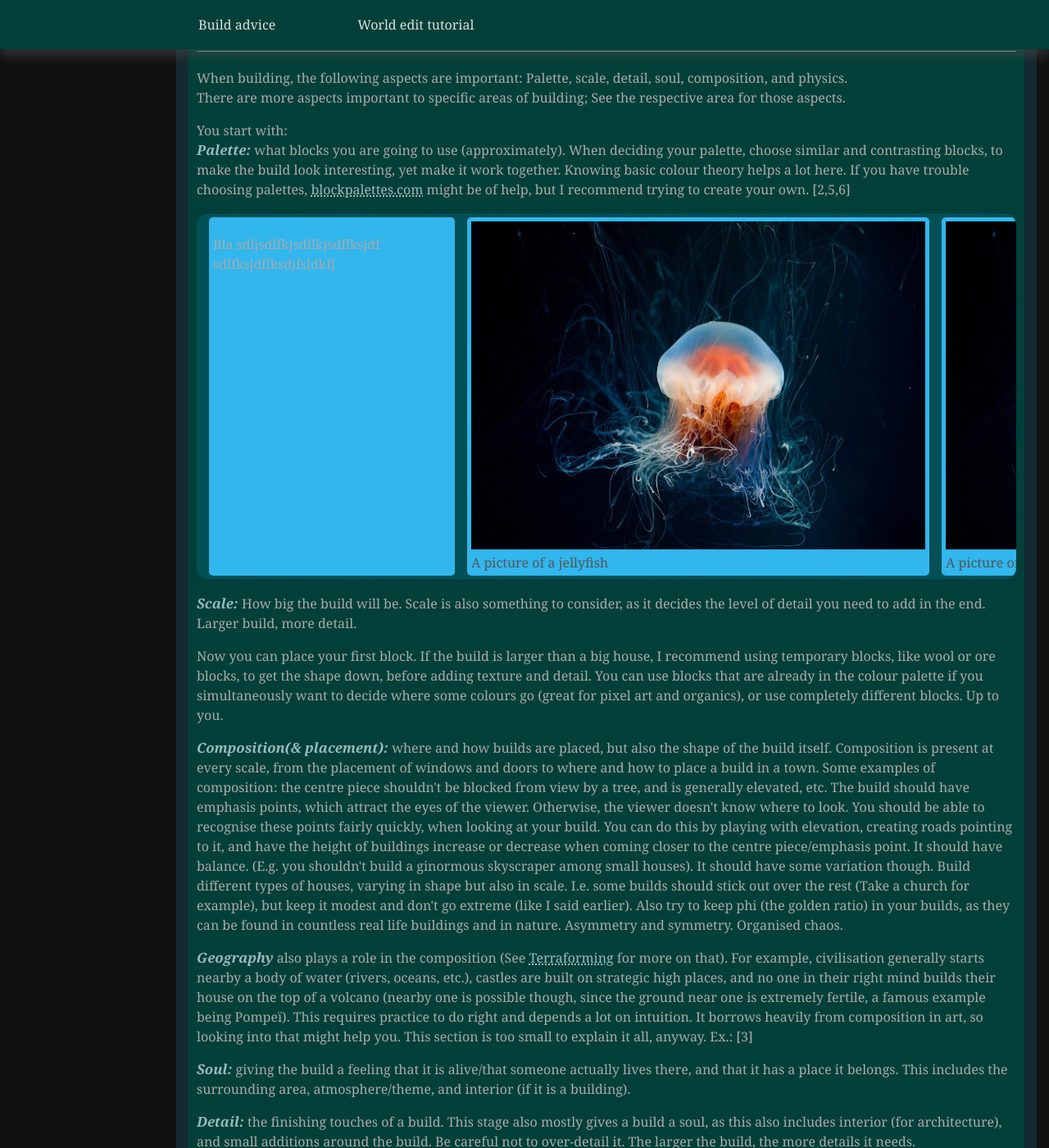
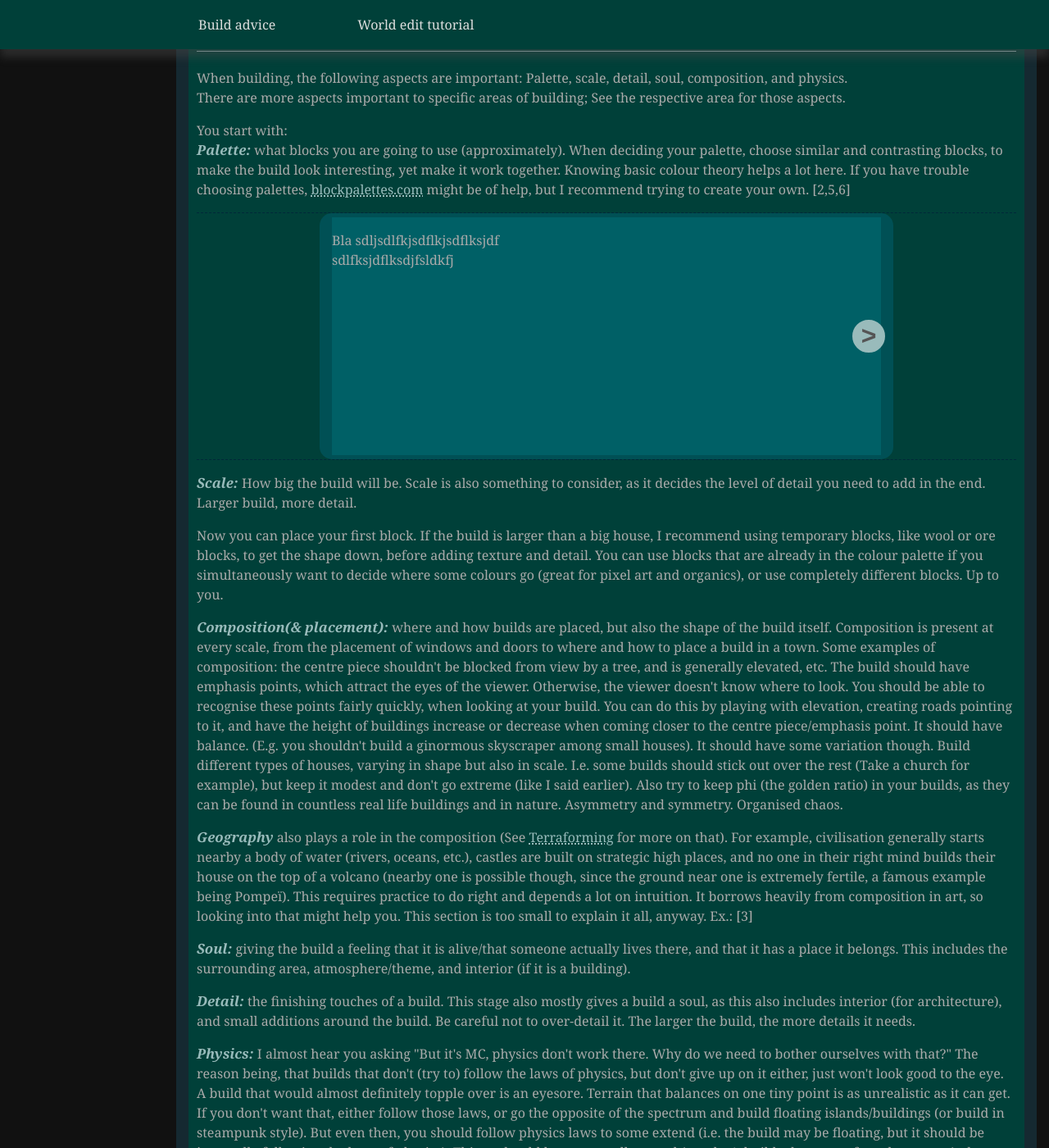
Before and after one commit to CEa-TIde/personal-website, a Jekyll site: the page built from buildadvice.html, in a window 1280 px wide and 1400 px high, scrolled down 921 px. Shown: the whole window at 82% size. Built offline with Jekyll 4.4.1, drawn with Linux system fonts in a browser that asks for light colours.

Commit message:
Implement sliding animation slideshow
- temporary remove css media
- implement sliding when clicking on nav buttons

```diff
--- a/buildadvice.html
+++ b/buildadvice.html
@@ -74,24 +74,41 @@
             to make the build look interesting, yet make it work together. Knowing basic colour theory helps a lot here. If you have trouble choosing palettes,
             <a href="https://www.blockpalettes.com/">blockpalettes.com</a> might be of help, but I recommend trying to create your own. [2,5,6]<br/>
         </p>
+
         <div class="media-section">
-            <div class="media-wrapper">
+            <div class="media-wrapper slideshow">
+                <input type="checkbox" class="slideshow-nav" checked="checked"/>
+                <div class="slide">
                     <div class="media">
                         <p>
                             Bla sdljsdlfkjsdflkjsdflksjdf<br/>
                             sdlfksjdflksdjfsldkfj
                         </p>
                     </div>
+                </div>
+                <input type="checkbox" class="slideshow-nav" checked="checked"/>
+                <div class="slide">
                     <figure class="media">
                         <img class="media-content" src="media/jellyfish-6653502_960_720.jpg" alt="Jellyfish"/>
                         <figcaption>A picture of a jellyfish</figcaption>
                     </figure>
+                </div>
+                <input type="checkbox" class="slideshow-nav" checked="checked"/>
+                <div class="slide">
+                    <figure class="media">
+                        <img class="media-content" src="media/jellyfish-6653502_960_720.jpg" alt="Jellyfish"/>
+                        <figcaption>A picture of a jellyfish</figcaption>
+                    </figure>
+                </div>
+                <div class="slide">
                     <figure class="media">
                         <img class="media-content" src="media/jellyfish-6653502_960_720.jpg" alt="Jellyfish"/>
                         <figcaption>A picture of a jellyfish</figcaption>
                     </figure>
                 </div>
             </div>
+        </div>
+
         <p>
             <span class="p-start">Scale:</span> How big the build will be.
             Scale is also something to consider, as it decides the level of detail you need to add in the end. Larger build, more detail.
--- a/main.css
+++ b/main.css
@@ -616,45 +616,42 @@
     border-bottom: dashed 1px var(--bg-color-darkblue);
 }
 
-.media-section.align-left {
+/* .media-section.align-left {
     justify-content: left;
-}
+} */
 
-.media-section.align-right {
+/* .media-section.align-right {
     justify-content: right;
-}
+} */
 
 .media-wrapper {
-    width: 100%;
+    /* width: 100%;
     display: grid;
     grid-auto-flow: column;
     gap: 15px;
     align-items: center;
-    justify-content: space-between;
+    justify-content: space-between; */
     background: var(--bg-color-lightteal);
     border-radius: 15px;
     padding: 5px 15px;
     overflow-x: auto;
 }
 
-.media-wrapper:has(:only-child) {
-    width: initial;
-}
-
+/* .media-wrapper:has(:only-child),
 .media-wrapper.singular {
     width: initial;
-}
+} */
 
 /* Figure type */
-figure.media {
+/* figure.media {
     background: var(--bg-color-lightblue);
     padding: 5px;
     border-radius: 5px;
     display: inline-block;
-}
+} */
 
 /* Text type */
-div.media {
+/* div.media {
     background: var(--bg-color-lightblue);
     padding: 5px;
     border-radius: 5px;
@@ -662,21 +659,21 @@
     overflow-y: auto;
     height: 100%;
     min-width: 300px;
-}
+} */
 
-figure.media .media-content {
+/* figure.media .media-content {
     display: inline-block;
     max-height: 400px;
-}
+} */
 
-figure.media figcaption {
+/* figure.media figcaption {
     color: var(--text-color-dark);
-}
+} */
 
 
 .slideshow {
-    --sh-width-image: 30vw;
-    --sh-height-image: 20vw;
+    --sh-width-image: max(40vw, min(100vw, 700px));
+    --sh-height-image: max(20vw, 300px);
     --sh-padding-top: 5px;
     --sh-padding-left: 15px;
     --sh-size-box: 20px;
@@ -685,28 +682,59 @@
     --text-color-sh-nav: #555555;
 
     /* width of image + space for nav buttons */
-    width: calc(var(--sh-width-image) + 60px);
+    width: var(--sh-width-image);
     height: var(--sh-height-image);
     padding: var(--sh-padding-top) var(--sh-padding-left);
 
     position: relative;
     overflow-x: hidden;
+
+    display: flex;
+    align-items: center;
+    flex-direction: row;
+    justify-content: space-around;
 }
 
-.slideshow > .media .media-content {
+/* .slideshow .media .media-content {
     max-height: var(--sh-height-image);
+} */
 
+/* default of all media: move them to the left, out of frame */
+.slideshow > .slide {
+    position: absolute;
+    top: var(--sh-padding-top);
+    left: calc(-1 * var(--sh-width-image));
+    opacity: 0;
+    filter: blur(5px);
+    width: calc(100% - 2 * var(--sh-padding-left));
+    height: calc(100% - 2 * var(--sh-padding-top));
+    background: var(--bg-color-lighterteal);
+
+    overflow: hidden;
+    transition: left 1s ease-in-out, opacity 1s ease-in-out, filter 1s ease-in-out;
 }
 
-/* default of all media: move them to the left, out of frame */
-.slideshow > .media {
-    display: none;
-    position: absolute;
-    top: var(--sh-padding-top);
-    /* left: 0; */
-    left: calc(-1 * var(--sh-width-image));
-    height: var(--sh-height-image);
-    min-height: unset;
+/*
+Move all media after a checked nav button to the right, out of frame.
+ > the active image and all images after it are now placed on the right.
+*/
+.slideshow-nav:checked ~ .slide {
+    left: var(--sh-width-image);
+}
+
+/*
+Select active image and move it back in view.
+Checkboxes are offset by one image to make selection possible.
+Second line is for edge case to target first image.
+Third line is for edge case to target last image.
+*/
+.slideshow-nav:not(:checked) + .slide + .slideshow-nav:checked + .slide,
+.slideshow-nav:first-child:checked + .slide,
+.slideshow-nav:not(:checked) + .slide + .slide:last-child {
+    display: flex;
+    left: var(--sh-padding-left);
+    opacity: 1;
+    filter: none;
 }
 
 /* default all nav buttons to left */
@@ -722,6 +750,7 @@
     font-size: 2em;
     transition: border 10ms ease-out, top 10ms ease-out, font-size 10ms ease-out;
     cursor: pointer;
+    z-index: 10;
 }
 
 /* Move checkbox to right if checked */
@@ -759,38 +788,9 @@
     content: ">";
 }
 
-/*
-Only one needs to be visible at any time, but they need to be all clickable.
-That's why display: none; is not possible.
-*/
-/* .slideshow-nav ~ .slideshow-nav:not(:checked) {
-    opacity: 0;
-} */
-
 /* Hide unnecessary checkmarks on right so that the right checkmark is selectable*/
 .slideshow-nav:checked ~ .slideshow-nav {
     display: none;
-}
-
-/*
-Select active image. Checkboxes are offset by one image to make selection possible.
-Second line is for edge case to target first image.
-Third line is for edge case to target last image.
-*/
-.slideshow-nav:not(:checked) + .media + .slideshow:checked + .media,
-.slideshow-nav:first-child:checked + .media,
-.slideshow-nav:not(:checked) + .media + .media:last-child {
-    position: unset;
-}
-
-/* Move all other media to the right, out of frame */
-.slideshow-nav:checked + .media {
-    right: calc(-1 * var(--sh-width-image));
-    height: var(--sh-height-image);
-}
-
-.slideshow-nav:checked ~ * {
-    /* visibility: hidden; */
 }
 
 /* END: media styling */
```
Lines whose indentation alone changed are shown as unchanged.
